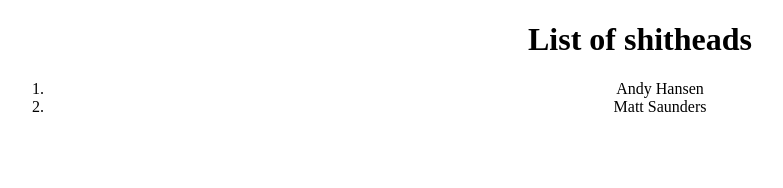
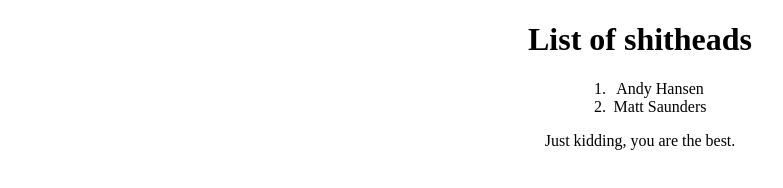
Before and after one commit to list-of-shitheads/list-of-shitheads.github.io, a plain HTML site: page index.html in a window 1280 px wide. Shown: the whole page, without its empty margins (0-783 px from the left). Drawn offline with Linux system fonts and the light colour scheme.

Commit message:
make it nice

```diff
--- a/index.html
+++ b/index.html
@@ -10,6 +10,18 @@
       }
 
       ol {
+        max-width: 100px;
+        margin: 0 auto;
+        vertical-align: middle;
+        text-align: center;
+      }
+
+      li {
+        vertical-align: middle;
+        text-align: center;
+      }
+
+      p {
         vertical-align: middle;
         text-align: center;
       }
@@ -21,5 +33,6 @@
       <li>Andy Hansen</li>
       <li>Matt Saunders</li>
     </ol>
+    <p>Just kidding, you are the best.</p>
   </body>
 </html>
```
